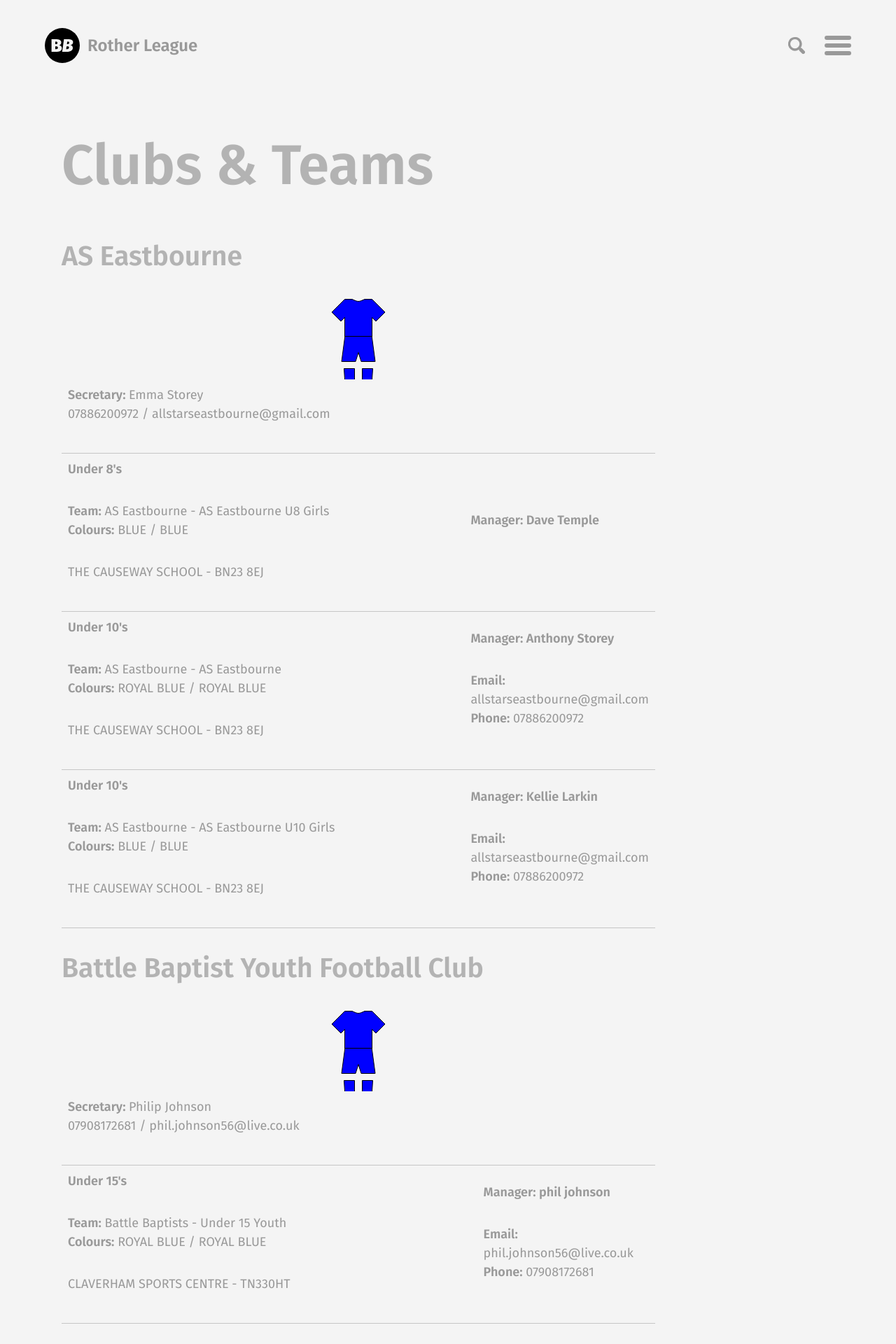
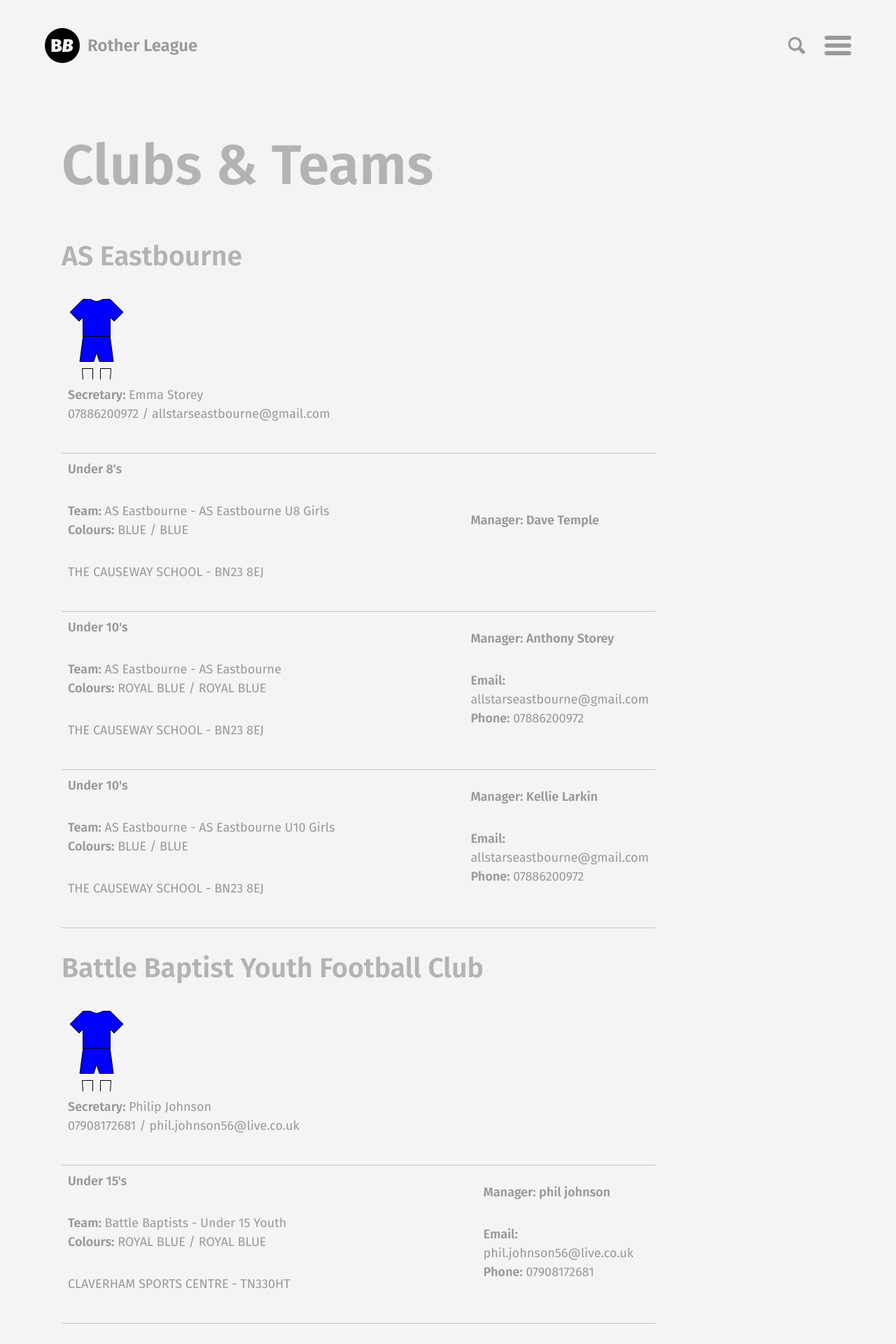
Before and after one commit to rotherleague/Rother, a Jekyll site: the page built from clubs.md, in a window 1280 px wide. Shown: the top 1920 px of the page at 70% size. Built offline with Jekyll 4.4.1, drawn with Linux system fonts in a browser that asks for light colours; comment, search, counter and statistics services are not loaded; a style sheet for code colours, icons or effects is not loaded.

Commit message:
Update kit.html

```diff
--- a/_includes/kit.html
+++ b/_includes/kit.html
@@ -3,7 +3,7 @@
 </style>
 
 
-<div style="position:relative;left:0px;top:0px;width:100px;height:120px;margin:0 auto;padding:0;background:#f4f4f4;">
+<div style="position:relative;left:0px;top:0px;width:100px;height:120px;margin:0;padding:0;background:#f4f4f4;">
 
 <div style="position:absolute;left:0;top:0;width:31px;height:59px;background:{{ include.top }};">
      <img alt="Kit left arm.svg"
@@ -57,7 +57,7 @@
           data-file-height="36">
 </div>
 
-<div style="position:absolute;left:0;top:95px;width:100px;height:25px;background:{{ include.shorts }};">
+<div style="position:absolute;left:0;top:95px;width:100px;height:25px;background:{{ include.socks }};">
        <img alt="Kit socks.svg"
             class="tint"
             src="/example/assets/images/kit/socks.svg"
```
